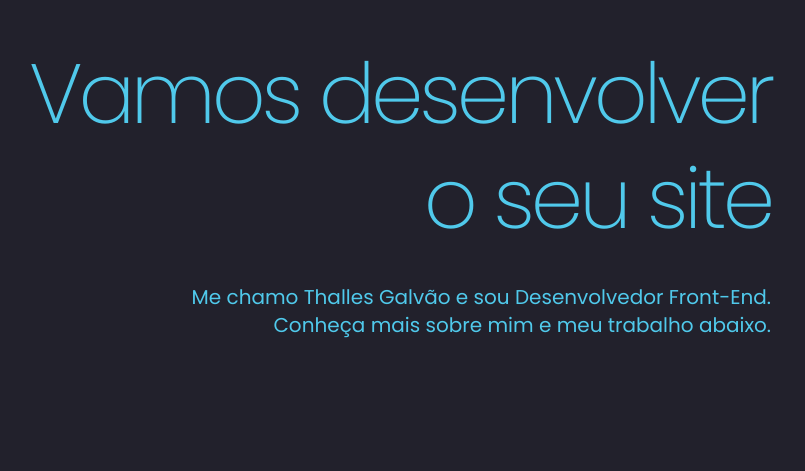
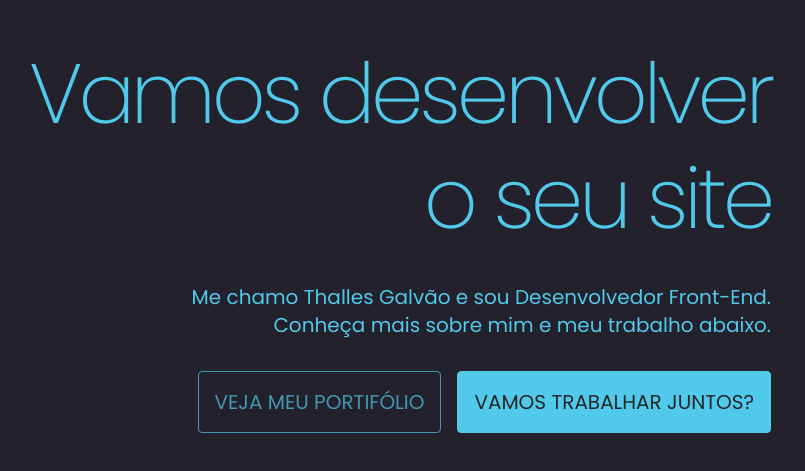
Before and after one commit to thallesgalv/personalsite, a Next.js app: page / in a window 1280 px wide. Shown: the part 339-810 px from the top of the page, without its empty margins (445-1250 px from the left). Built offline with nearby package versions, Linux system fonts and the light colour scheme.

Commit message:
button component

```diff
--- /dev/null
+++ b/src/components/Button/index.tsx
@@ -0,0 +1,12 @@
+import { ButtonHTMLAttributes } from 'react'
+import { StyledButton } from './styles'
+
+export interface ButtonProps {
+  secondary?: boolean
+}
+
+const Button: React.FC<ButtonProps> = ({children, secondary }) => {
+  return <StyledButton secondary={secondary}>{children}</StyledButton>
+}
+
+export default Button
--- /dev/null
+++ b/src/components/Button/styles.ts
@@ -0,0 +1,33 @@
+import styled, { css } from 'styled-components'
+import { ButtonProps } from '.'
+
+export const StyledButton = styled.button<ButtonProps>`
+  outline: 0;
+  padding: 1rem;
+  text-transform: uppercase;
+  background-color: ${({ theme }) => theme.colors.primary};
+  border: 1px solid ${({ theme }) => theme.colors.primary};
+  border-radius: ${({ theme }) => theme.rem(theme.radius)};
+  cursor: pointer;
+  color: ${({ theme }) => theme.colors.dark};
+  font: ${({ theme }) => theme.font.default};
+  font-weight: 400;
+  transition: all 0.2s ease-in-out;
+
+  &:hover {
+    background: transparent;
+    color: ${({ theme }) => theme.colors.primary};
+  }
+
+  ${({ secondary }) =>
+    secondary &&
+    css`
+      background: transparent;
+      color: ${({ theme }) => theme.colors.primary};
+      opacity: 0.7;
+
+      &:hover {
+        opacity: 1;
+      }
+    `}
+`
--- a/src/components/Headline/styles.ts
+++ b/src/components/Headline/styles.ts
@@ -2,9 +2,6 @@ import styled from 'styled-components'
 
 export const StyledHeadline = styled.h1`
   text-align: right;
-  position: absolute;
-  right: 0;
-  top: 40%;
 `
 export const RotateContainer = styled.div`
   overflow: hidden;
--- a/src/components/Section/index.tsx
+++ /dev/null
@@ -1,7 +0,0 @@
-import { Container } from './styles'
-
-const Section: React.FC = ({ children }) => {
-  return <Container>{children}</Container>
-}
-
-export default Section
--- a/src/components/Section/styles.ts
+++ /dev/null
@@ -1,13 +0,0 @@
-import styled from 'styled-components';
-
-export const Container = styled.section`
-  /* width: 100%; */
-  min-height: 100vh;
-  margin: 0 4rem;
-  position: relative;
-
-
-  @media (max-width: 767px) {
-    margin: 0 1rem;
-  }
-`;
--- a/src/pages/index.tsx
+++ b/src/pages/index.tsx
@@ -1,21 +1,20 @@
 import Head from 'next/head'
+import Button from '../components/Button'
 import Header from '../components/Header'
 import Headline from '../components/Headline'
-import Section from '../components/Section'
+import Hero from '../template/Hero'
 
 const Home: React.FC = () => {
   return (
-    <div>
+    <>
       <Head>
         <title>Homepage</title>
       </Head>
       <Header />
       <main>
-        <Section>
-          <Headline />
-        </Section>
+        <Hero />
       </main>
-    </div>
+    </>
   )
 }
 
--- a/src/styles/global.ts
+++ b/src/styles/global.ts
@@ -28,6 +28,6 @@ export default createGlobalStyle`
 body {
   background: ${({ theme }) => theme.colors.background};
   color: ${({ theme }) => theme.colors.text};
-  font: 400 1.25rem/1.75rem 'Poppins';
+  font: ${({ theme }) => theme.font.default};
 }
 `
--- a/src/styles/theme.ts
+++ b/src/styles/theme.ts
@@ -6,10 +6,12 @@ const theme = {
     text: '#50C9EB',
     menu: '#282A36',
     contrast: '#14141B',
+    dark: '#262626'
   },
   font: {
     primary: 'Poppins',
     secondary: 'IBM Plex Mono',
+    default: "400 1.25rem/1.75rem 'Poppins'"
   },
   menuHeight: 60,
   footerHeight: 60,
--- /dev/null
+++ b/src/template/Hero/index.tsx
@@ -0,0 +1,19 @@
+import Headline from '../../components/Headline'
+import Button from '../../components/Button'
+import { Container, Content, Flex } from './styles'
+
+const Hero: React.FC = () => {
+  return (
+    <Container>
+      <Content>
+        <Headline></Headline>
+        <Flex>
+          <Button secondary>Veja meu portifólio</Button>
+          <Button>Vamos trabalhar juntos?</Button>
+        </Flex>
+      </Content>
+    </Container>
+  )
+}
+
+export default Hero
--- /dev/null
+++ b/src/template/Hero/styles.ts
@@ -0,0 +1,29 @@
+import styled from 'styled-components'
+
+export const Container = styled.section`
+  /* width: 100%; */
+  min-height: 100vh;
+  margin: 0 4rem;
+  position: relative;
+
+  @media (max-width: 767px) {
+    margin: 0 1rem;
+  }
+`
+
+export const Content = styled.div`
+  position: absolute;
+  right: 0;
+  top: 40%;
+`
+export const Flex = styled.div`
+position: absolute;
+right: 0;
+display: flex;
+justify-content: center;
+align-items: center;
+
+button + button {
+  margin-left: 1rem;
+}
+`
```
